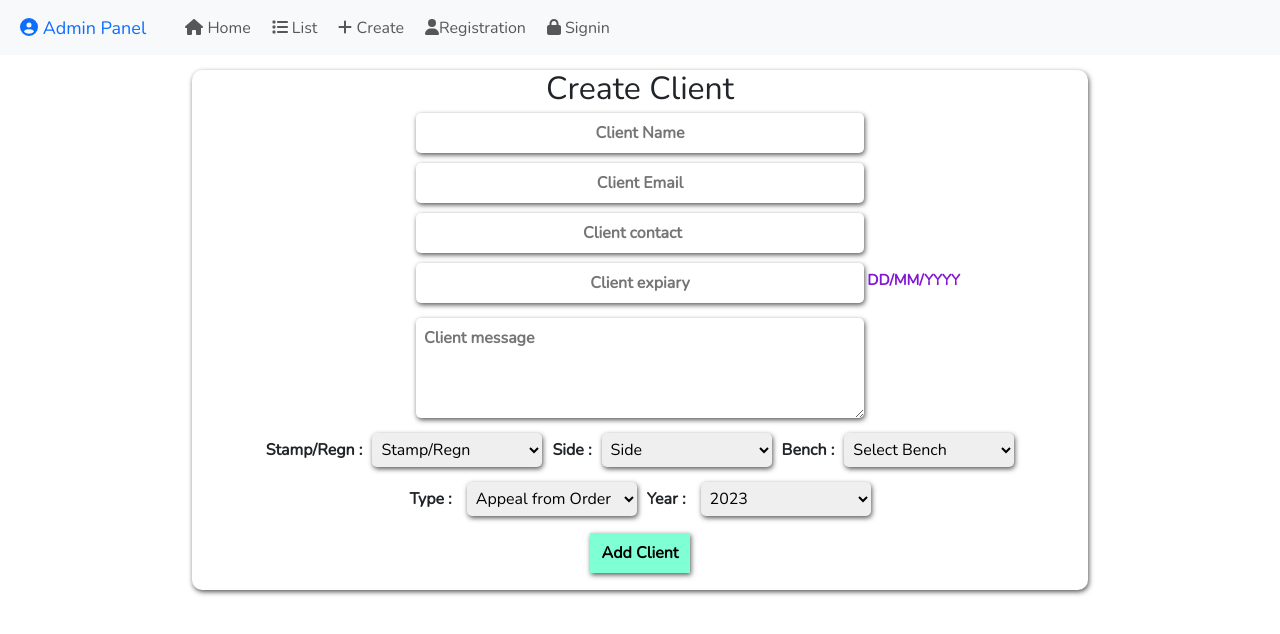
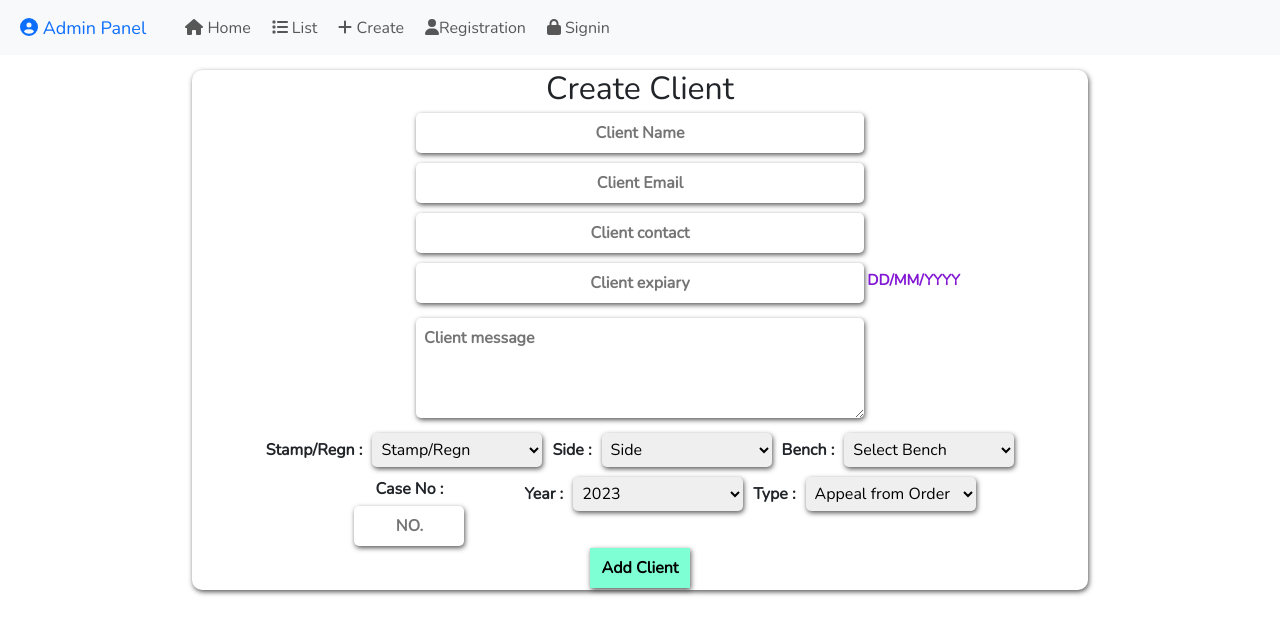
Before and after one commit to C00deian/Client-Admin-Panel, a React (Create React App) app in the folder client/: page /create in a window 1280 px wide. Shown: the top 634 px of the page. Built offline with nearby package versions, Linux system fonts and the light colour scheme; a web font is replaced by a local one.

Commit message:
a new field that is case No. is added

```diff
--- a/client/src/App.css
+++ b/client/src/App.css
@@ -207,10 +207,9 @@ height: 100px;
     box-shadow: 1px 2px 5px rgba(70, 69, 69, 0.89);
     border-radius: 5px;
 }
-#selectOption4,#selectOption5{
-  margin-left: 10px;
-  margin-top: 10px;
-}
+
+
+
 /* .year{
   margin-left: 40px;
 } */
@@ -232,7 +231,7 @@ label{
 }
 button{
   padding: 8px;
-  margin-top: 12px !important;
+  margin-top: -20px !important;
   width: 100px;
   font-weight: 700 !important;
 border-radius: 5px;
--- a/client/src/components/CreateClient.js
+++ b/client/src/components/CreateClient.js
@@ -2,19 +2,20 @@ import React, { useState } from 'react';
 import NavBarManu from './NavBarManu';
 import { BASEURL } from './constent';
 
-import { validateEmail, validateMobileNumber, validateName,  validateDate } from '../components/Form_Validator';
+import { validateEmail, validateMobileNumber, validateName, validateDate } from '../components/Form_Validator';
 
 const CreateClient = () => {
   const [formData, setFormData] = useState({
     name: '',
     email: '',
     mobileNo: '',
-    expiary:'',
+    expiary: '',
     selectedOption1: '',
     selectedOption2: '',
     selectedOption3: '',
     selectedOption4: '',
     selectedOption5: '',
+    Number: '',
     message: '',
   });
 
@@ -69,7 +70,7 @@ const CreateClient = () => {
 
     }
 
-    fetch(BASEURL +'Clients', {
+    fetch(BASEURL + 'Clients', {
       method: 'POST',
       headers: {
         'Content-Type': 'application/json',
@@ -99,6 +100,7 @@ const CreateClient = () => {
           selectedOption3: '',
           selectedOption4: '',
           selectedOption5: '',
+          Number: '',
           message: '',
         });
       })
@@ -134,7 +136,10 @@ const CreateClient = () => {
           <div className="form-row">
 
             <input
-              type="number"
+
+              maxlength="10"
+              minLength='10'
+              type="text"
               name="mobileNo"
               onChange={handleChange}
               value={formData.mobileNo}
@@ -144,6 +149,7 @@ const CreateClient = () => {
 
               type="text"
               name="expiary"
+              maxlength="10"
               value={formData.expiary}
               onChange={handleChange}
               placeholder="Client expiary"
@@ -215,8 +221,8 @@ const CreateClient = () => {
                   </select>
                 </div>
               </div>
-                <div className="box2">
-                  <div className="type">
+              <div className="box1">
+                <div className="bench">
                   <label >Type :</label>
                   <select
                     name='selectedOption4'
@@ -235,66 +241,69 @@ const CreateClient = () => {
                     <option value="CAE">Civil Application in C.REF</option>
                     <option value="CAT">Civil Application in CAPL</option>
                     <option value="CAN">Civil Application in CP</option>
-                      <option value="CAC">Civil Application in CRA</option>
-                      <option value="CAF">Civil Application in FA</option>
-                      <option value="CAM">Civil Application in FCA</option>
-                      <option value="CAFM">Civil Application In FEMA</option>
-                      <option value="CAY">Civil Application in FERA</option>
-                      <option value="CAL">Civil Application in LPA</option>
-                      <option value="CAI">Civil Application in PIL</option>
-                      <option value="CAS">Civil Application in SA</option>
-                      <option value="CAW">Civil Application in WP</option>
-                      <option value="CAR">Civil Appln. in ARA</option>
-                      <option value="C.REF">Civil References</option>
-                      <option value="CRA">Civil Revision Application</option>
-                      <option value="SMCPC">Civil Suo Motu Contempt Petition</option>
-                      <option value="WP">Civil Writ Petition</option>
-                      <option value="COMAO">Commercial AO</option>
-                      <option value="COARA">Commercial Arbitration Appeal</option>
-                      <option value="COARP">Commercial Arbitration Petition</option>
-                      <option value="CCAPL">Commercial Contempt Appeal</option>
-                      <option value="COMCP">Commercial Contempt Petition</option>
-                      <option value="COMFA">Commercial FA</option>
-                      <option value="CP">Cont. Petition</option>
-                      <option value="CAPL">Contempt Appeal</option>
-                      <option value="COXOB">Cross Objection In Commercial FA/ARA/CO/ARP/CP/CA</option>
-                      <option value="XOB">Cross Objection Stamp</option>
-                      <option value="FCA">Family Court Appeal</option>
-                      <option value="FEMA">FEMA Appeal</option>
-                      <option value="FERA">FERA Appeal</option>
-                      <option value="FA">First Appeal</option>
-                      <option value="IA">INTERIM APPLICATION</option>
-                      <option value="LPA">Letter Patent Appeal</option>
-                      <option value="MPA">Marriage Petition (A)</option>
-                      <option value="MCA">Misc.Civil Application</option>
-                      <option value="PIL">Public Interest Litigation</option>
-                      <option value="RC">Rejected Case</option>
-                      <option value="RPF">Review Pent. in FA</option>
-                      <option value="RAP">Review Petition in ARA</option>
-                      <option value="COMRP">Review Petition In Commercial FA/ARA/AO/ARP/CP/CA</option>
-                      <option value="RPFM">Review Petition In FEMA Appeal</option>
-                      <option value="RPV">Review Petition in MCA</option>
-                      <option value="RPI">Review Petition In PIL</option>
-                      <option value="RPA">Review Petn. in AO</option>
-                      <option value="RPR">Review Petn. in ARP</option>
-                      <option value="RPT">Review Petn. in CAPL</option>
-                      <option value="RPN">Review Petn. in CP</option>
-                      <option value="RPC">Review Petn. in CRA</option>
-                      <option value="RPM">Review Petn. in FCA</option>
-                      <option value="RPL">Review Petn. in LPA</option>
-                      <option value="RPS">Review Petn. in SA</option>
-                      <option value="RPW">Review Petn. in WP</option>
-                      <option value="SA">Second Appeal</option>
-                      <option value="SMP">Suo Moto Petition</option>
-                      <option value="SMWP">Suo Motu Writ Petition</option>
-                      <option value="SMPIL">Suo Motuo PIL</option>
-                      <option value="TXA">Tax Appeal</option>
-                      <option value="XFER">Transfer Case</option>
+                    <option value="Civil Application in CRA">Civil Application in CRA</option>
+                    <option value="Civil Application in FA">Civil Application in FA</option>
+                    <option value="Civil Application in FCA">Civil Application in FCA</option>
+                    <option value="Civil Application In FEMA">Civil Application In FEMA</option>
+                    <option value="Civil Application in FERA">Civil Application in FERA</option>
+                    <option value="Civil Application in LPA">Civil Application in LPA</option>
+                    <option value="Civil Application in PIL">Civil Application in PIL</option>
+                    <option value="Civil Application in SA">Civil Application in SA</option>
+                    <option value="Civil Application in WP">Civil Application in WP</option>
+                    <option value="Civil Appln. in ARA">Civil Appln. in ARA</option>
+                    <option value="Civil References">Civil References</option>
+                    <option value="Civil Revision Application">Civil Revision Application</option>
+                    <option value="Civil Suo Motu Contempt Petition">Civil Suo Motu Contempt Petition</option>
+                    <option value="Civil Writ Petition">Civil Writ Petition</option>
+                    <option value="Commercial AO">Commercial AO</option>
+                    <option value="Commercial Arbitration Appeal">Commercial Arbitration Appeal</option>
+                    <option value="Commercial Arbitration Petition">Commercial Arbitration Petition</option>
+                    <option value="Commercial Contempt Appeal">Commercial Contempt Appeal</option>
+                    <option value="Commercial Contempt Petition">Commercial Contempt Petition</option>
+                    <option value="Commercial FA">Commercial FA</option>
+                    <option value="Cont. Petition">Cont. Petition</option>
+                    <option value="Contempt Appeal">Contempt Appeal</option>
+                    <option value="Cross Objection In Commercial FA/ARA/CO/ARP/CP/CA">Cross Objection In Commercial FA/ARA/CO/ARP/CP/CA</option>
+                    <option value="Cross Objection Stamp">Cross Objection Stamp</option>
+                    <option value="Family Court Appeal">Family Court Appeal</option>
+                    <option value="FEMA Appeal">FEMA Appeal</option>
+                    <option value="FERA Appeal">FERA Appeal</option>
+                    <option value="First Appeal">First Appeal</option>
+                    <option value="INTERIM APPLICATION">INTERIM APPLICATION</option>
+                    <option value="Letter Patent Appeal">Letter Patent Appeal</option>
+                    <option value="Marriage Petition (A)">Marriage Petition (A)</option>
+                    <option value="Misc.Civil Application">Misc.Civil Application</option>
+                    <option value="Public Interest Litigation">Public Interest Litigation</option>
+                    <option value="Rejected Case">Rejected Case</option>
+                    <option value="Review Pent. in FA">Review Pent. in FA</option>
+                    <option value="Review Petition in ARA">Review Petition in ARA</option>
+                    <option value="Review Petition In Commercial FA/ARA/AO/ARP/CP/CA">Review Petition In Commercial FA/ARA/AO/ARP/CP/CA</option>
+                    <option value="Review Petition In FEMA Appeal">Review Petition In FEMA Appeal</option>
+                    <option value="Review Petition in MCA">Review Petition in MCA</option>
+                    <option value="Review Petition In PIL">Review Petition In PIL</option>
+                    <option value="Review Petn. in AO">Review Petn. in AO</option>
+                    <option value="Review Petn. in ARP">Review Petn. in ARP</option>
+                    <option value="Review Petn. in CAPL">Review Petn. in CAPL</option>
+                    <option value="Review Petn. in CP">Review Petn. in CP</option>
+                    <option value="Review Petn. in CRA">Review Petn. in CRA</option>
+                    <option value="Review Petn. in FCA">Review Petn. in FCA</option>
+                    <option value="Review Petn. in LPA">Review Petn. in LPA</option>
+                    <option value="Review Petn. in SA">Review Petn. in SA</option>
+                    <option value="Review Petn. in WP">Review Petn. in WP</option>
+                    <option value="Second Appeal">Second Appeal</option>
+                    <option value="Suo Moto Petition">Suo Moto Petition</option>
+                    <option value="Suo Motu Writ Petition">Suo Motu Writ Petition</option>
+                    <option value="Suo Motuo PIL">Suo Motuo PIL</option>
+                    <option value="Tax Appeal">Tax Appeal</option>
+                    <option value="Transfer Case">Transfer Case</option>
 
                     {/* Add more options as needed */}
                   </select>
+
+
                 </div>
-                  <div className="year">
+
+                <div className="side">
                   <label >Year :</label>
                   <select
                     name='selectedOption5'
@@ -306,6 +315,21 @@ const CreateClient = () => {
 
                     {/* Add more options as needed */}
                   </select>
+                </div>
+                <div className="register">
+                  <label className='NO' > Case No :</label>
+
+                  <div className='NUMBER'>
+                  <input
+
+                    type="text"
+                    name="Number"
+                    onChange={handleChange}
+                    value={formData.Number}
+                    placeholder="NO."
+
+                  />
+                  </div>
                 </div>
               </div>
             </div>
```
Also changed, not shown: 1 other file (tests, documents, lock files or other folders). Lines whose indentation alone changed are shown as unchanged.
